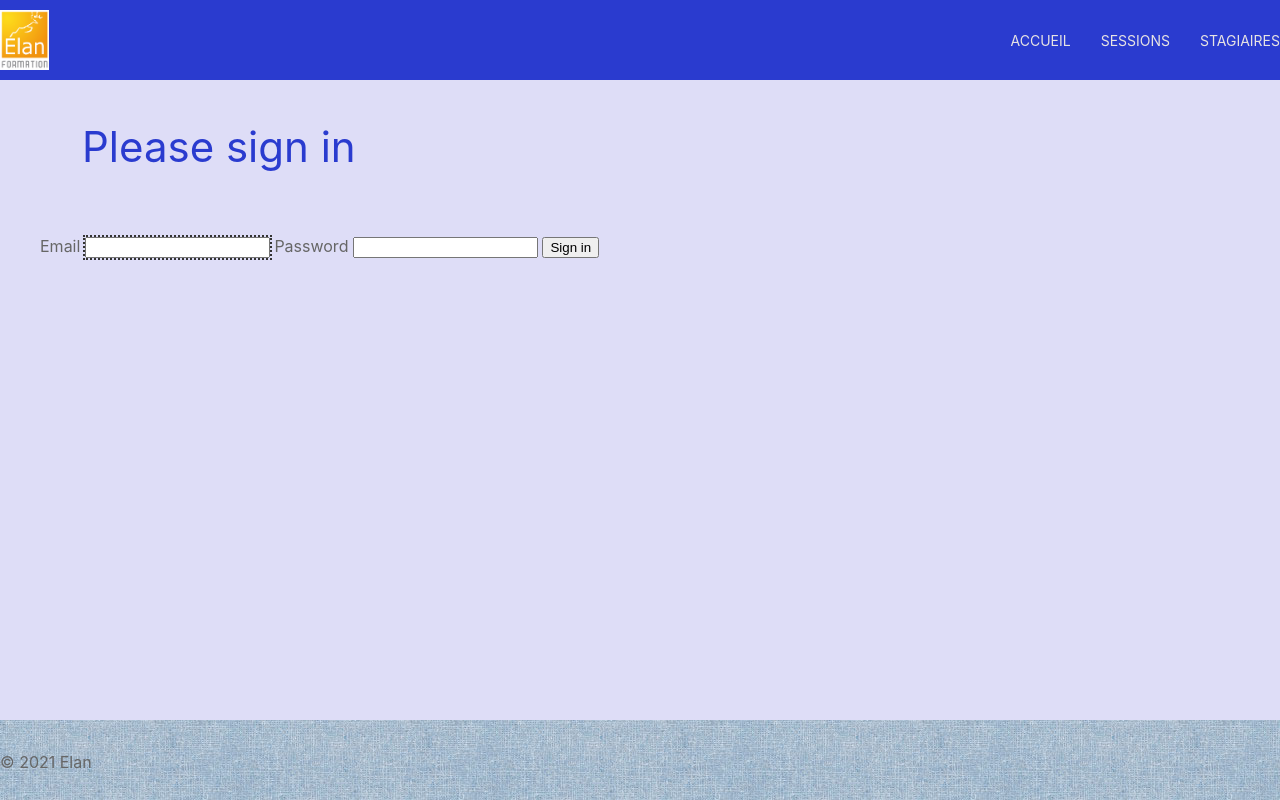
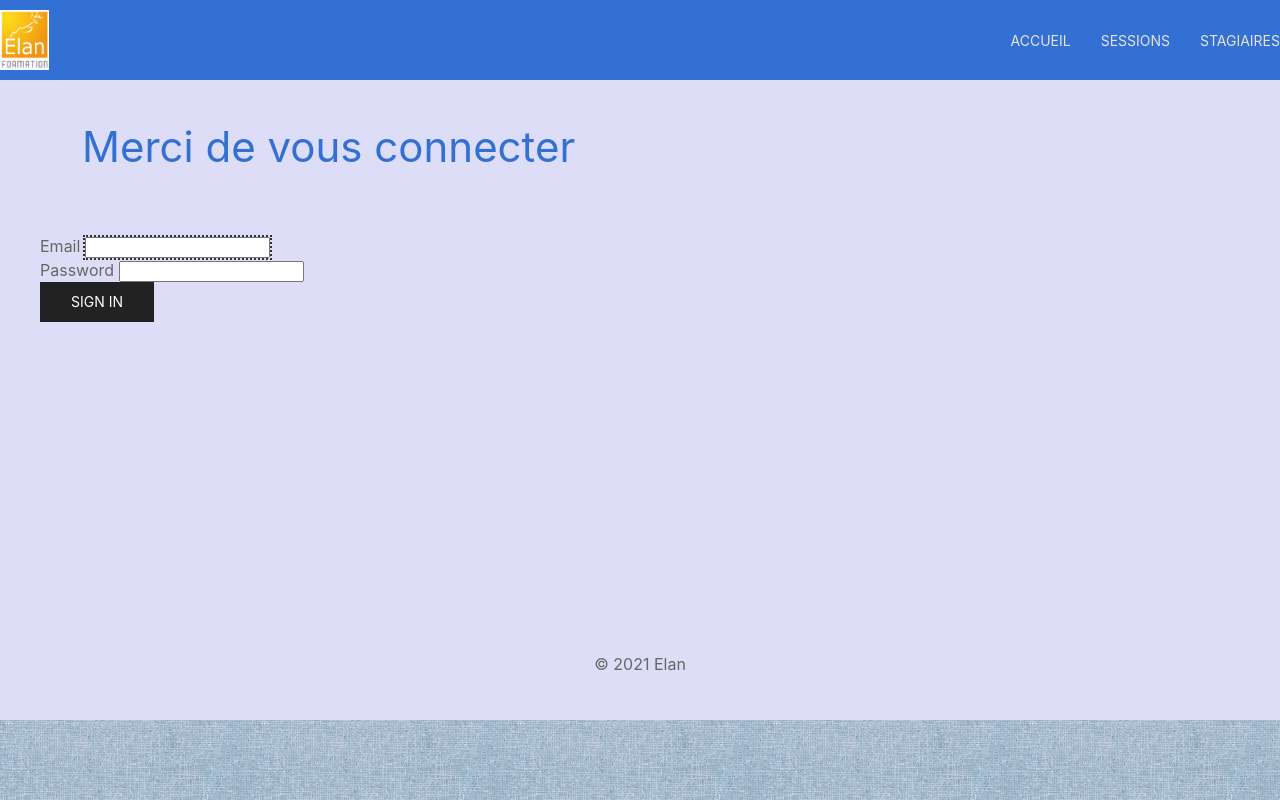
Before and after one commit to GordienkoM/ElanSession, a Symfony app: template templates/security/login.html.twig in a window 1280 px wide. Run offline with Twig, Linux system fonts and the light colour scheme; the template is opened without the code that fills it, so the values that code supplies are empty; some libraries are stand-ins or nearby versions.

Commit message:
encore un commit

```diff
--- a/public/css/style.css
+++ b/public/css/style.css
@@ -3,7 +3,7 @@
 }
 
 h1, h3 {
-    color:rgb(42, 59, 207);
+    color:rgb(51, 112, 211);
     padding:1em;
 }
 body{
@@ -17,8 +17,12 @@ main{
     background-color:rgb(222, 221, 247);
 }
 
+#espace{
+    height:300px;
+}
+
 #navbar{
-    background-color:rgb(42, 59, 207);;
+    background-color:rgb(51, 112, 211);
 }
 
 #navbar a{
@@ -26,7 +30,7 @@ main{
 
 }
 .uk-navbar-dropdown{
-    background-color: rgb(42, 59, 207);
+    background-color: rgb(51, 112, 211);
  }
 #logo{
     height:60px;
@@ -44,7 +48,7 @@ main{
 
 .under-number{
     font-size: 1.5em;
-    color:rgb(42, 59, 207);
+    color:rgb(51, 112, 211);
 }
 
 
--- a/templates/base.html.twig
+++ b/templates/base.html.twig
@@ -72,11 +72,16 @@
 				</ul>
 			</div>
 		</nav>
-		<main class="uk-container"> {% block body %}{% endblock %}
-			</body>
-		</body>
-	</html>
-</main></body><footer class="uk-align-center">
-<p>© 2021 Elan</p>
-<p></p>
-<p></p></footer></html>
+		<main class="uk-container">
+			{% block body %}
+
+			{% endblock %}
+			{% block footer %}
+				<footer class="uk-text-center uk-align-center">
+					<p>© 2021 Elan</p>
+				</footer>
+			{% endblock %}
+		</main>
+
+	</body>
+</html>
--- a/templates/security/login.html.twig
+++ b/templates/security/login.html.twig
@@ -14,12 +14,13 @@
         </div>
     {% endif %}
 
-    <h1 class="h3 mb-3 font-weight-normal">Please sign in</h1>
+    <h1 class="h3 mb-3 font-weight-normal">Merci de vous connecter</h1>
     <label for="inputEmail">Email</label>
     <input type="email" value="{{ last_username }}" name="email" id="inputEmail" class="form-control" autocomplete="email" required autofocus>
+    <br>
     <label for="inputPassword">Password</label>
     <input type="password" name="password" id="inputPassword" class="form-control" autocomplete="current-password" required>
-
+    <br>
     <input type="hidden" name="_csrf_token"
            value="{{ csrf_token('authenticate') }}"
     >
@@ -35,8 +36,9 @@
         </div>
     #}
 
-    <button class="btn btn-lg btn-primary" type="submit">
+    <button class="btn btn-lg btn-primary uk-button uk-button-secondary" type="submit">
         Sign in
     </button>
+    <div id="espace"></div>
 </form>
 {% endblock %}
```
